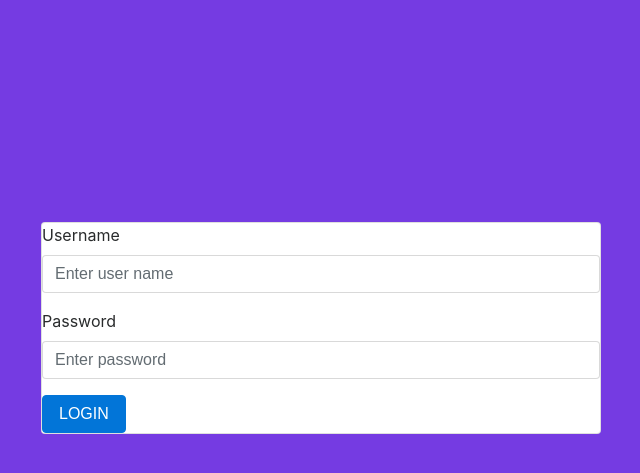
After one commit to kitakagrace/pcl-hr, a PHP site: page /login.php in a window 1280 px wide. The commit adds this page. Shown: the top 473 px of the page, without its empty margins (266-906 px from the left). Run offline with PHP 8.4, Linux system fonts and the light colour scheme; some libraries are stand-ins or nearby versions.

Commit message:
Added Login page and functionality

```diff
--- /dev/null
+++ b/css/login.css
@@ -0,0 +1,7 @@
+body{
+    background-color: rgb(117, 59, 226);
+}
+
+.card-margin{
+    margin:20%;
+}
--- a/index.php
+++ b/index.php
@@ -5,7 +5,7 @@
     <script src="https://cdnjs.cloudflare.com/ajax/libs/jquery/3.3.1/jquery.js"></script>
     <link rel="stylesheet" href="https://maxcdn.bootstrapcdn.com/bootstrap/4.0.0-beta.3/css/bootstrap.min.css" integrity="sha384-Zug+QiDoJOrZ5t4lssLdxGhVrurbmBWopoEl+M6BdEfwnCJZtKxi1KgxUyJq13dy" crossorigin="anonymous">
     <link rel="stylesheet" href="https://unpkg.com/placeholder-loading/dist/css/placeholder-loading.min.css">
-    <link rel="stylesheet" href="index.css">
+    <link rel="stylesheet" href="css/index.css">
   </head>
   <body>
     <br />
--- /dev/null
+++ b/login.php
@@ -0,0 +1,32 @@
+<!DOCTYPE html>
+<html>
+  <head>
+    <title>Pcl Reps Live Search</title>
+    <script src="https://cdnjs.cloudflare.com/ajax/libs/jquery/3.3.1/jquery.js"></script>
+    <link rel="stylesheet" href="https://maxcdn.bootstrapcdn.com/bootstrap/4.0.0-beta.3/css/bootstrap.min.css" integrity="sha384-Zug+QiDoJOrZ5t4lssLdxGhVrurbmBWopoEl+M6BdEfwnCJZtKxi1KgxUyJq13dy" crossorigin="anonymous">
+    <link rel="stylesheet" href="https://unpkg.com/placeholder-loading/dist/css/placeholder-loading.min.css">
+    <link rel="stylesheet" href="css/login.css">
+
+  </head>
+  <body>
+ <div class="container">
+
+      <div class="card card-margin" style="width: 35rem;">
+        <div class="card-body">
+
+            <form action="processors/validateUser.php" method="POST">
+              <div class="form-group">
+                <label for="exampleInputText1">Username</label>
+                <input type="text" class="form-control" id="exampleInputText1" name="staff_name" placeholder="Enter user name" >
+              </div>
+              <div class="form-group">
+                <label for="exampleInputPassword1">Password</label>
+                <input type="password" class="form-control" id="exampleInputPassword1" name="staff_password" placeholder="Enter password">
+              </div>
+              <button type="submit" class="btn btn-primary" name="submit">LOGIN</button>
+            </form>
+        </div>
+        </div>
+ </div>
+  </body>
+</html>
--- a/navbar.php
+++ b/navbar.php
@@ -5,7 +5,7 @@
     <script src="https://cdnjs.cloudflare.com/ajax/libs/jquery/3.3.1/jquery.js"></script>
     <link rel="stylesheet" href="https://maxcdn.bootstrapcdn.com/bootstrap/4.0.0-beta.3/css/bootstrap.min.css" integrity="sha384-Zug+QiDoJOrZ5t4lssLdxGhVrurbmBWopoEl+M6BdEfwnCJZtKxi1KgxUyJq13dy" crossorigin="anonymous">
     <link rel="stylesheet" href="https://unpkg.com/placeholder-loading/dist/css/placeholder-loading.min.css">
-    <link rel="stylesheet" href="index.css">
+    <link rel="stylesheet" href="css/index.css">
 
   </head>
   <body>
@@ -17,7 +17,7 @@
         <li><a href="reps.php">Rep info</a></li>
         <li><a href="staff.php">Staff info</a></li>
         <li>Contact Support</li>
-        <li><button type="button" class="btn btn-outline-warning">LOGIN</button></li>
+        <li><a href="login.php"><button type="button" class="btn btn-sm btn-outline-warning">LOGIN</button></a></li>
       </ul>
     </nav>
     </div>
--- a/reps.php
+++ b/reps.php
@@ -5,7 +5,7 @@
     <script src="https://cdnjs.cloudflare.com/ajax/libs/jquery/3.3.1/jquery.js"></script>
     <link rel="stylesheet" href="https://maxcdn.bootstrapcdn.com/bootstrap/4.0.0-beta.3/css/bootstrap.min.css" integrity="sha384-Zug+QiDoJOrZ5t4lssLdxGhVrurbmBWopoEl+M6BdEfwnCJZtKxi1KgxUyJq13dy" crossorigin="anonymous">
     <link rel="stylesheet" href="https://unpkg.com/placeholder-loading/dist/css/placeholder-loading.min.css">
-    <link rel="stylesheet" href="display.css">
+    <link rel="stylesheet" href="css/display.css">
 
   </head>
   <body>
--- a/staff.php
+++ b/staff.php
@@ -5,7 +5,7 @@
     <script src="https://cdnjs.cloudflare.com/ajax/libs/jquery/3.3.1/jquery.js"></script>
     <link rel="stylesheet" href="https://maxcdn.bootstrapcdn.com/bootstrap/4.0.0-beta.3/css/bootstrap.min.css" integrity="sha384-Zug+QiDoJOrZ5t4lssLdxGhVrurbmBWopoEl+M6BdEfwnCJZtKxi1KgxUyJq13dy" crossorigin="anonymous">
     <link rel="stylesheet" href="https://unpkg.com/placeholder-loading/dist/css/placeholder-loading.min.css">
-    <link rel="stylesheet" href="display.css">
+    <link rel="stylesheet" href="css/display.css">
 
   </head>
   <body>
```
Also changed, not shown: edit-rep.php (deleted, +0 -14 lines), processors/validateUser.php (added, +40 -0 lines), queries.sql (+9 -2 lines), css/display.css (renamed from display.css), css/index.css (renamed from index.css).
